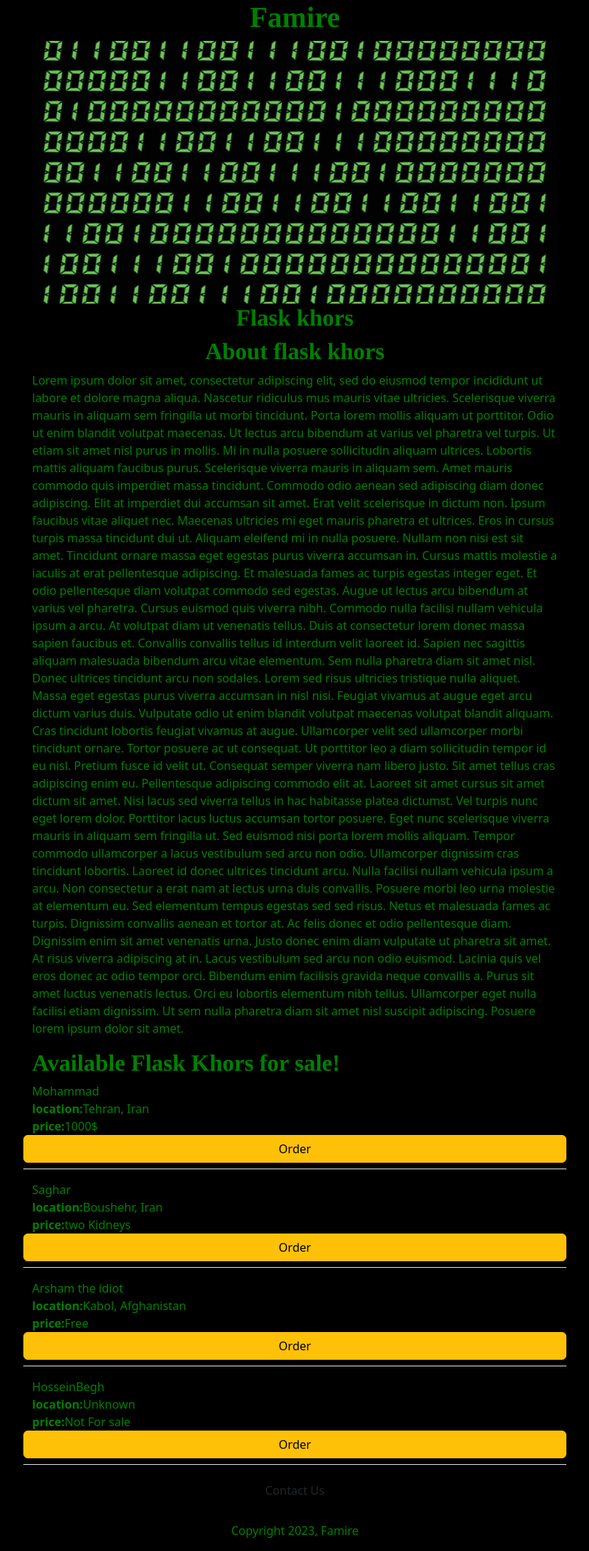
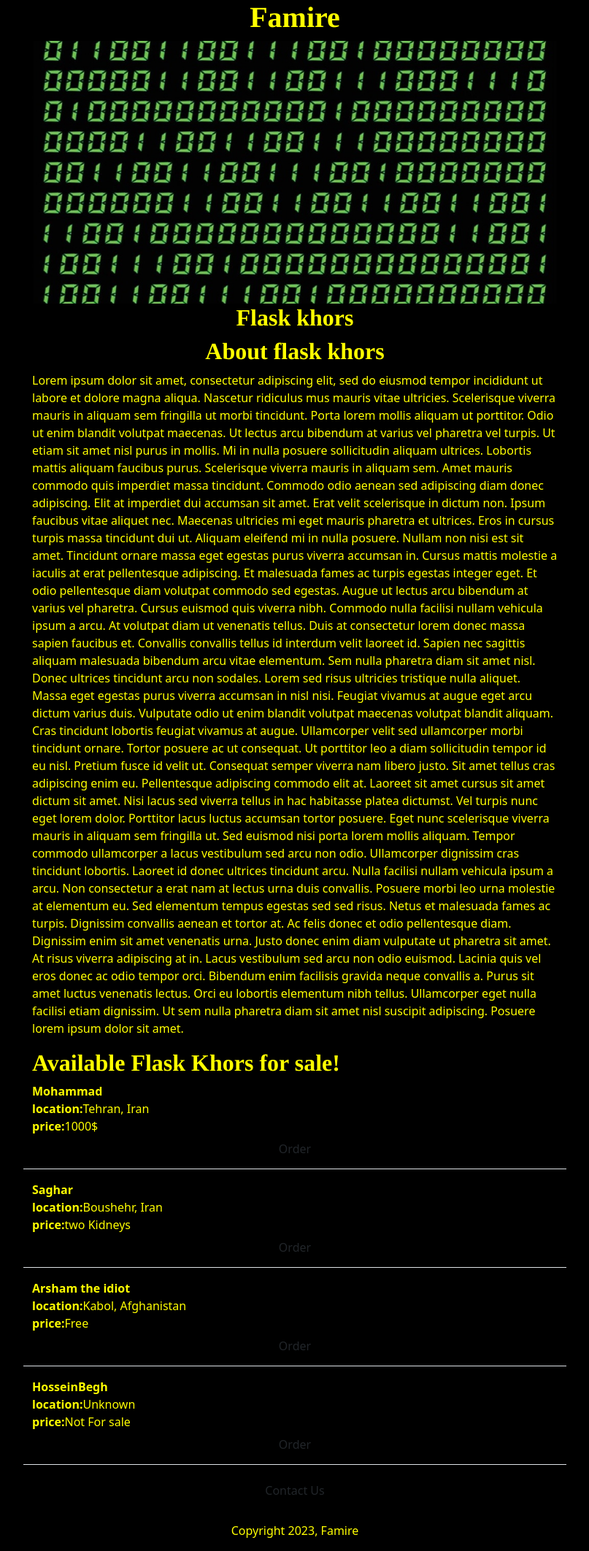
Before and after one commit to Mghelichi/flask-khor-tutorial, a Flask app: page / in a window 1280 px wide. Shown: the whole page at 73% size, without its empty margins (236-1043 px from the left). Run offline with Flask 3, Linux system fonts and the light colour scheme.

Commit message:
new
changed the color

```diff
--- a/templates/flaskitem.html
+++ b/templates/flaskitem.html
@@ -1,6 +1,6 @@
 <div class="border-bottom row" style="margin-bottom:16px;padding-bottom:8px">
   <div class="col-10"
-  <h4>{{flask['title']}}</h4>
+  <h4><b>{{flask['title']}}</b></h4>
   <div>
     <b>location:</b>{{flask['location']}}
   </div>
@@ -10,5 +10,5 @@
 </div>
   <div class="col-2">
   </div>
-  <button type="button" class="btn btn-warning">Order</button>
+  <button type="button" class="btn btn-succes-primary">Order</button>
 </div>
--- a/templates/home.html
+++ b/templates/home.html
@@ -6,7 +6,7 @@
   <style>
            body {
     background: black;
-    color: green;
+    color: yellow;
            }
     h1 {
       font-size: 40px;
```
